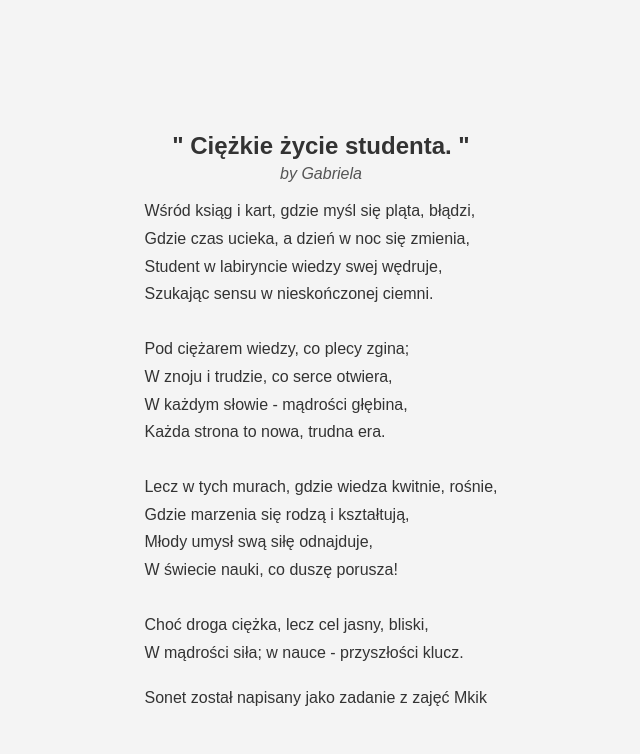
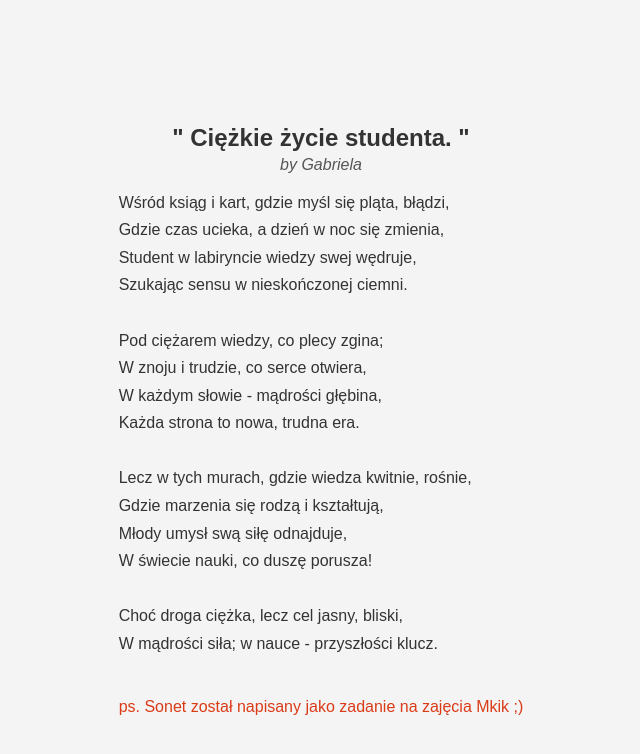
Before and after one commit to SilverStorm2/nauka-gita2, a plain HTML site: page index.html in a window 1280 px wide. Shown: the whole page, without its empty margins (319-959 px from the left). Drawn offline with Linux system fonts and the light colour scheme.

Commit message:
Change for class signature for body

```diff
--- a/index.html
+++ b/index.html
@@ -28,7 +28,9 @@
         <div class="verse">Choć droga ciężka, lecz cel jasny, bliski,</div>
         <div class="verse">W mądrości siła; w nauce - przyszłości klucz.</div>
         <br>
-        <div class="signature">Sonet został napisany jako zadanie z zajęć Mkik</div>
+        <br>
+        <div class="signature">ps. Sonet został napisany jako zadanie na zajęcia Mkik ;)</div>
     </div>
+
   </body>
 </html>
--- a/style.css
+++ b/style.css
@@ -35,3 +35,12 @@ body {
 .verse {
     margin: 10px 0;
 }
+.signature {
+    font-family: Arial, sans-serif;
+    color: #da3b17;
+    display: flex;
+    justify-content: center;
+    align-items: center;
+    margin: 0;
+
+}
```
